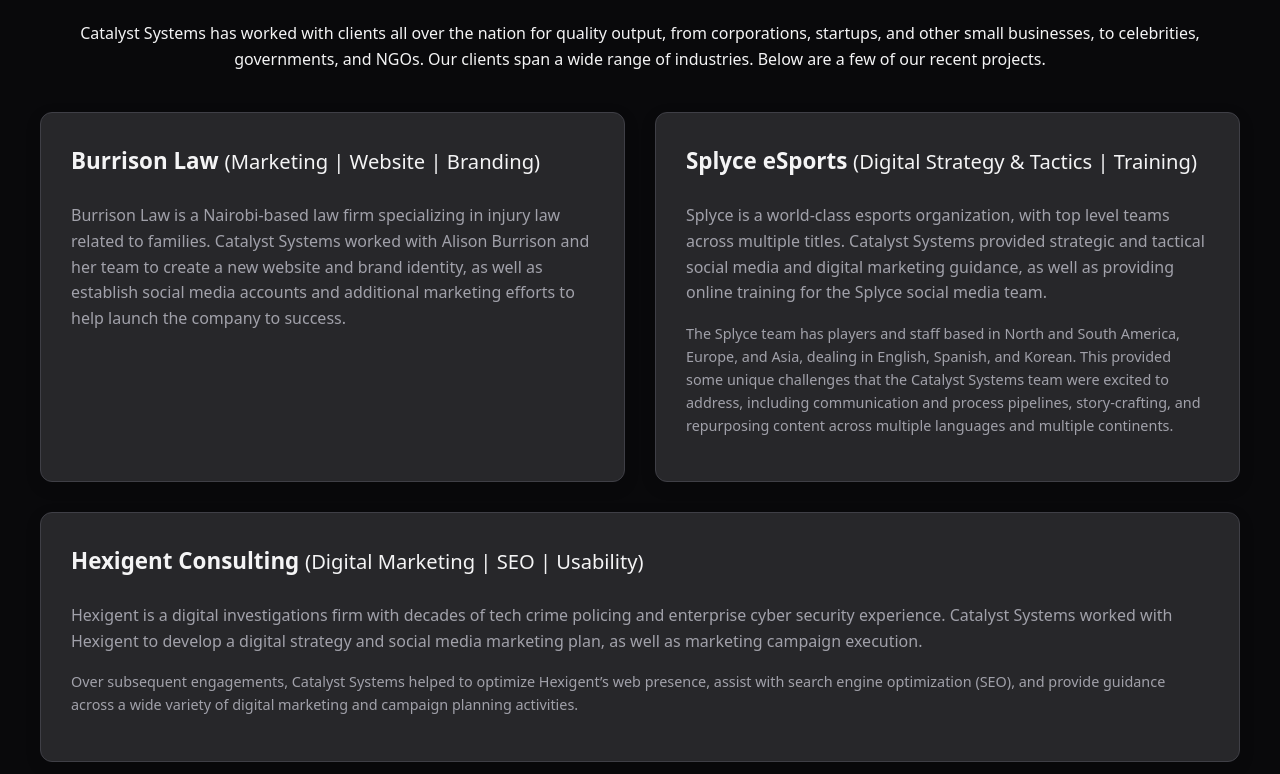
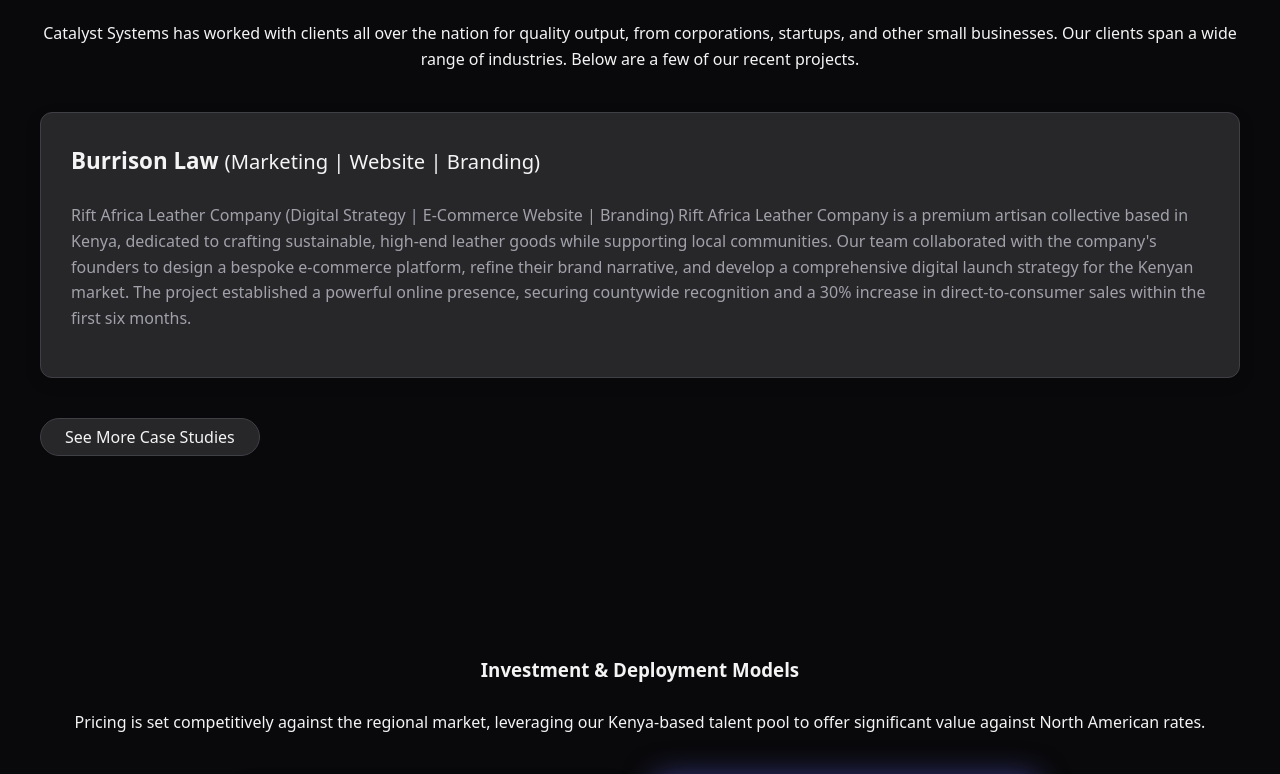
Before and after one commit to N3lsonyan/Catalyst-Systems, a plain HTML site: page index.html in a window 1280 px wide. Shown: the part 1849-2623 px from the top of the page. Drawn offline with Linux system fonts and the light colour scheme.

Commit message:
Update index.html

```diff
--- a/index.html
+++ b/index.html
@@ -86,29 +86,18 @@
         <section id="projects" class="projects-section">
             <div class="container">
                 <h3>Featured Projects</h3>
-                <p class="secondary-text" style="text-align: center; margin-bottom: 40px;">Catalyst Systems has worked with clients all over the nation for quality output, from corporations, startups, and other small businesses, to celebrities, governments, and NGOs.
+                <p class="secondary-text" style="text-align: center; margin-bottom: 40px;">Catalyst Systems has worked with clients all over the nation for quality output, from corporations, startups, and other small businesses.
                     Our clients span a wide range of industries. Below are a few of our recent projects.</p>
                 <div class="project-grid">
 
                     <div class="project-item">
                         <h4>Burrison Law <span class="secondary-text" style="font-size: 0.9em; font-weight: 400;">(Marketing | Website | Branding)</span></h4>
-                        <p>Burrison Law is a Nairobi-based law firm specializing in injury law related to families. Catalyst Systems worked with Alison Burrison and her team to create a new website and brand identity,
-                           as well as establish social media accounts and additional marketing efforts to help launch the company to success.</p>
-                    </div>
+                        <p>Rift Africa Leather Company (Digital Strategy | E-Commerce Website | Branding)
 
-                    <div class="project-item">
-                        <h4>Splyce eSports <span class="secondary-text" style="font-size: 0.9em; font-weight: 400;">(Digital Strategy & Tactics | Training)</span></h4>
-                        <p>Splyce is a world-class esports organization, with top level teams across multiple titles. Catalyst Systems provided strategic and tactical social media and digital marketing guidance, as well as providing online training for the Splyce social media team.</p>
-                        <p style="font-size: 0.9em; color: var(--secondary-text);">The Splyce team has players and staff based in North and South America, Europe, and Asia, dealing in English, Spanish, and Korean.
-                           This provided some unique challenges that the Catalyst Systems team were excited to address, including communication and process pipelines, story-crafting, and repurposing content across multiple languages and multiple continents.</p>
-                    </div>
-
-                    <div class="project-item">
-                        <h4>Hexigent Consulting <span class="secondary-text" style="font-size: 0.9em; font-weight: 400;">(Digital Marketing | SEO | Usability)</span></h4>
-                        <p>Hexigent is a digital investigations firm with decades of tech crime policing and enterprise cyber security experience.
-                           Catalyst Systems worked with Hexigent to develop a digital strategy and social media marketing plan, as well as marketing campaign execution.</p>
-                        <p style="font-size: 0.9em; color: var(--secondary-text);">Over subsequent engagements, Catalyst Systems helped to optimize Hexigent’s web presence,
-                           assist with search engine optimization (SEO), and provide guidance across a wide variety of digital marketing and campaign planning activities.</p>
+                        Rift Africa Leather Company is a premium artisan collective based in Kenya, dedicated to crafting sustainable, high-end leather goods while supporting local communities.
+                        Our team collaborated with the company's founders to design a bespoke e-commerce platform,
+                        refine their brand narrative, and develop a comprehensive digital launch strategy for the Kenyan market.
+                        The project established a powerful online presence, securing countywide recognition and a 30% increase in direct-to-consumer sales within the first six months.</p>
                     </div>
 
                 </div>
```
